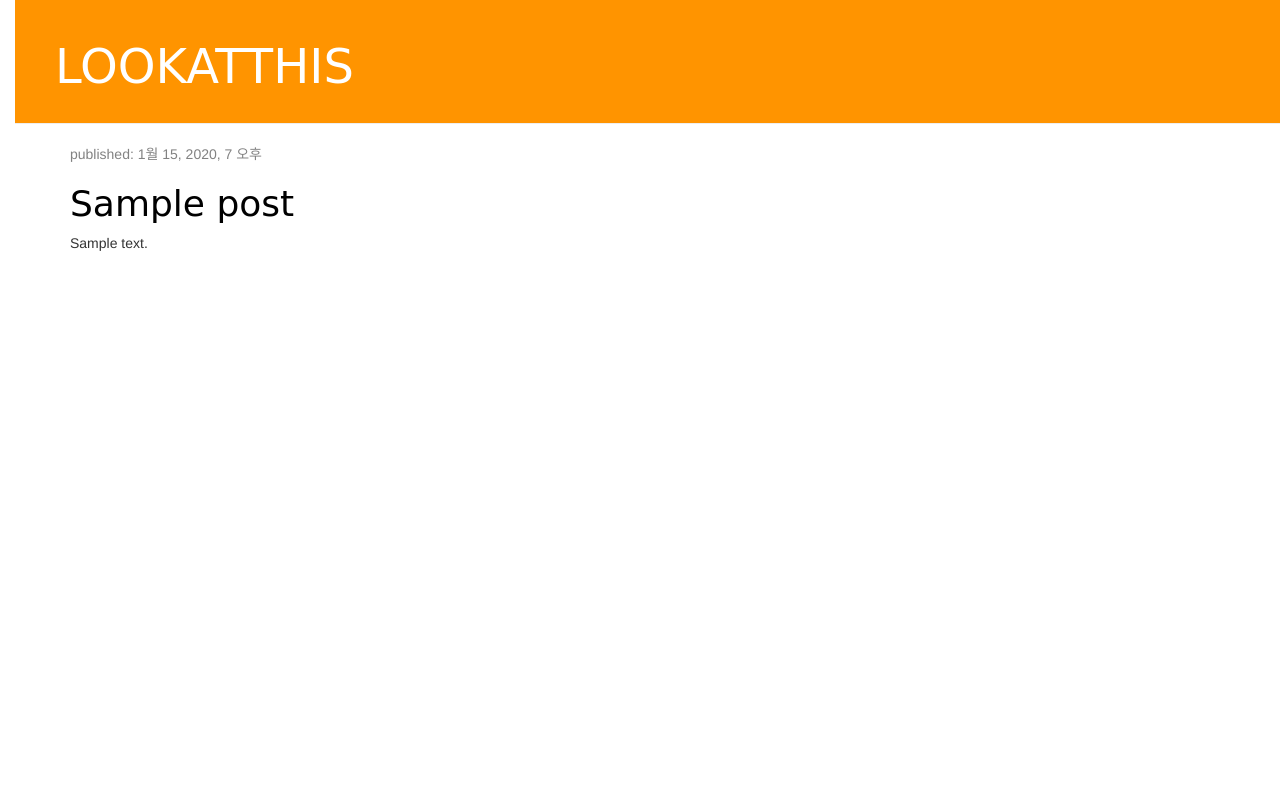
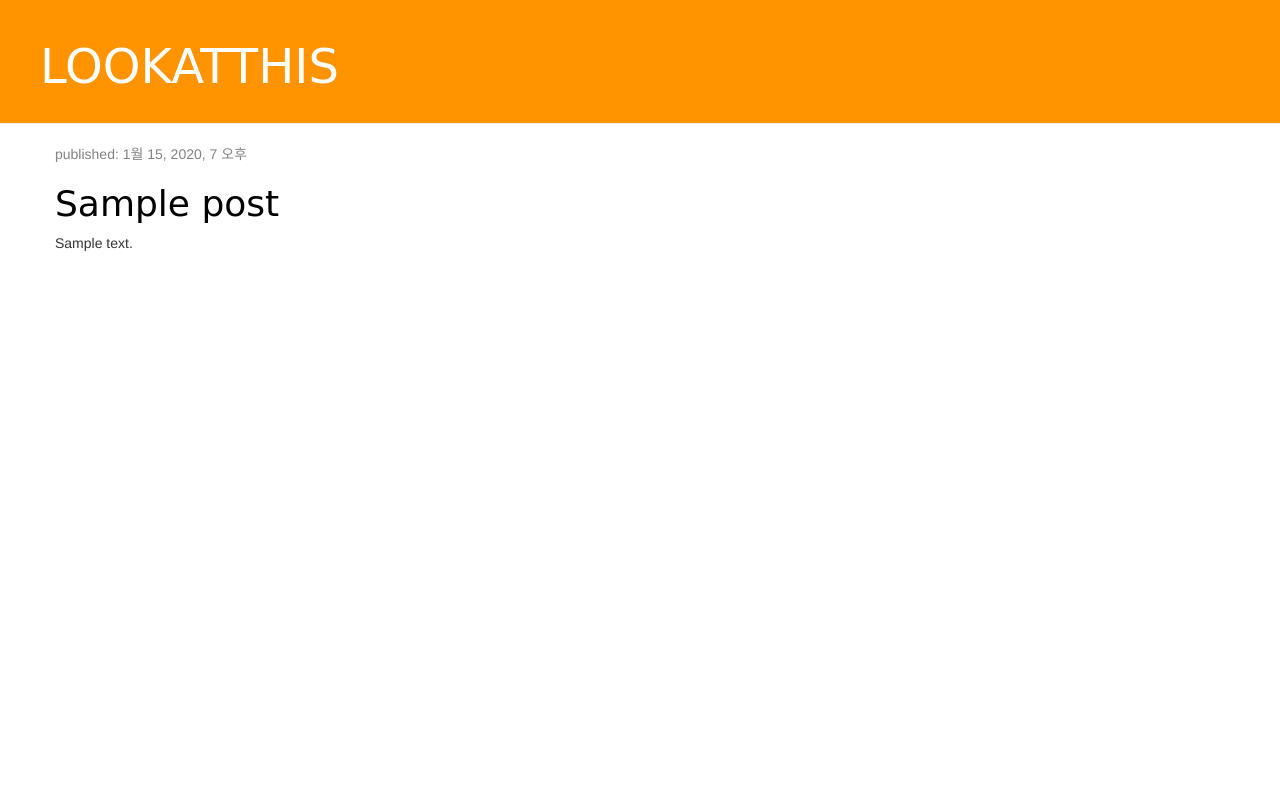
Before and after one commit to kimjinoh/my-first-blog, a Django app: page / in a window 1280 px wide. Run offline with Django 3.2, Linux system fonts and the light colour scheme; tables that the repository leaves empty hold one stand-in row (values such as "Sample post"); some libraries are stand-ins or nearby versions.

```diff
--- a/blog/static/css/blog.css
+++ b/blog/static/css/blog.css
@@ -1,9 +1,4 @@
-h1 a {
-    color: #FCA205;
-}
-body {
-    padding-left: 15px;
-}
+
 .page-header {
     background-color: #ff9400;
     margin-top: 0;
```
